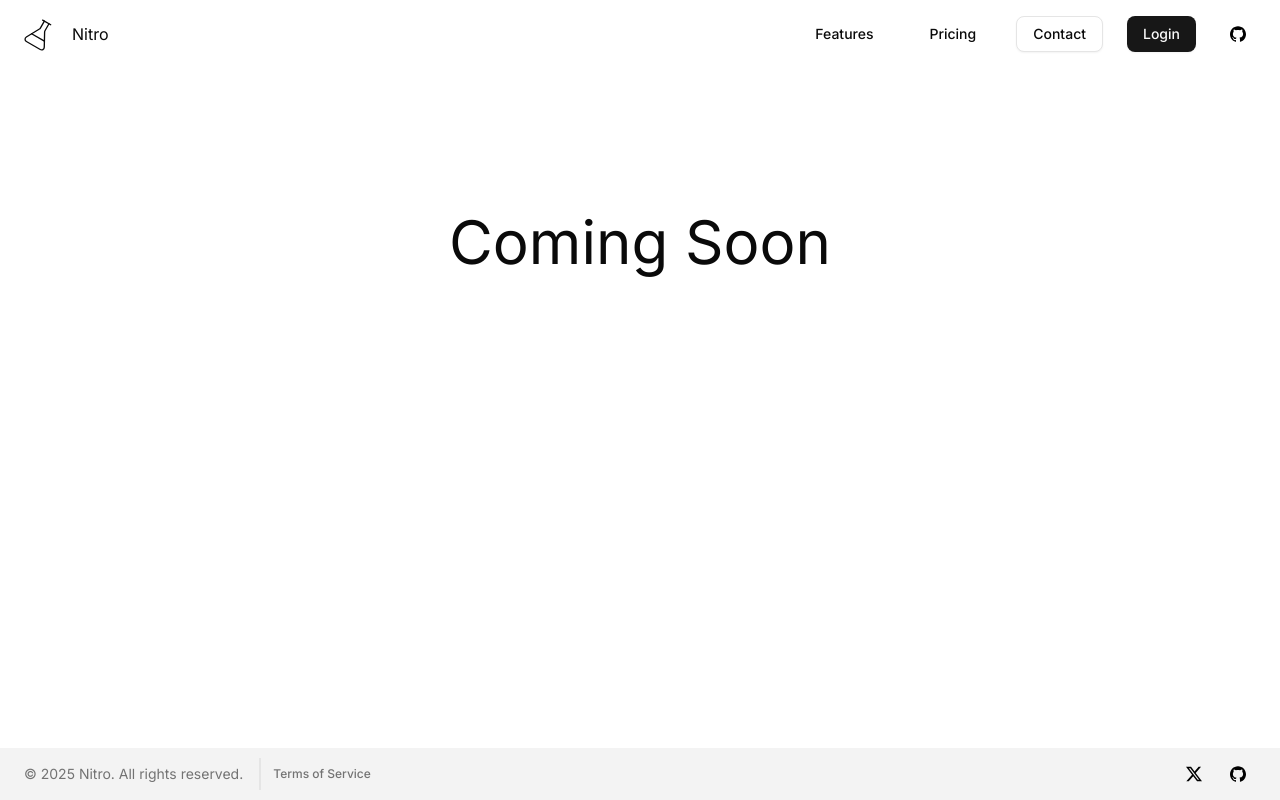
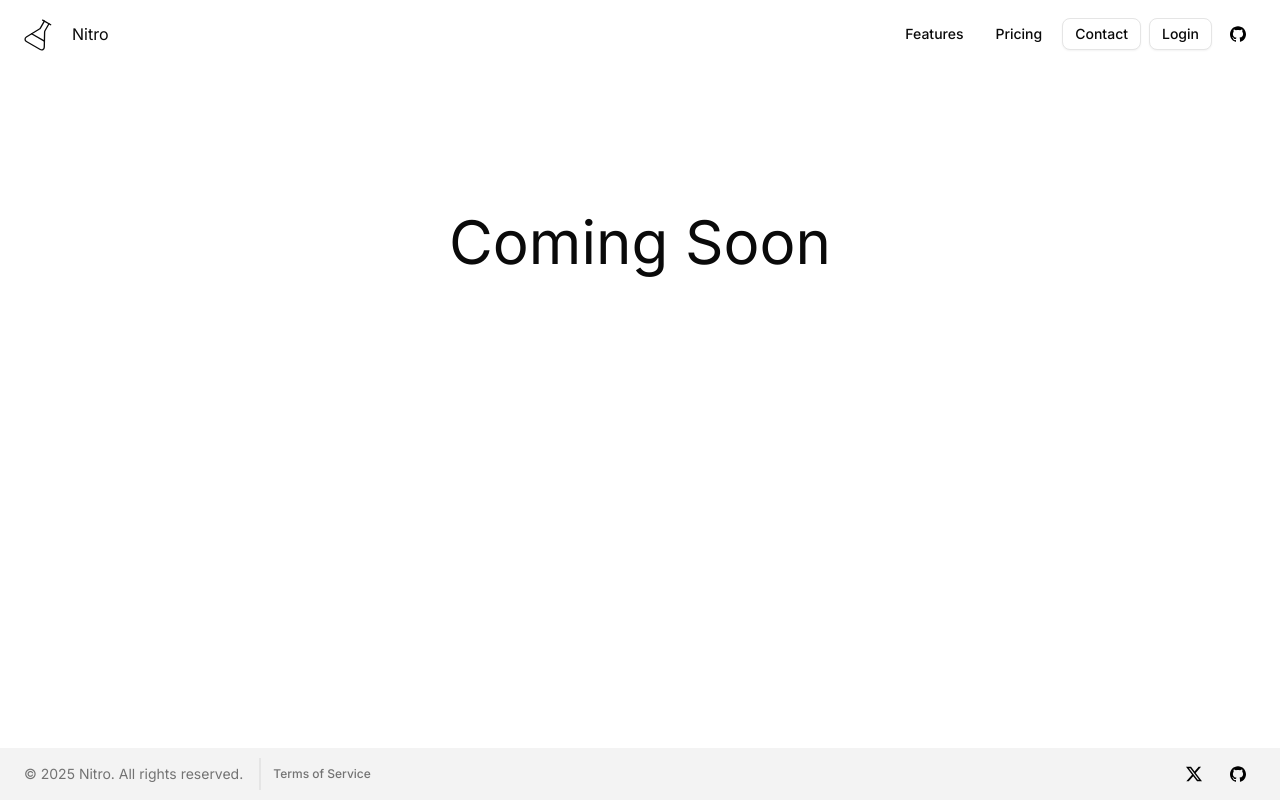
Before and after one commit to eddedd88/nextjs-template, a Next.js app: page /coming-soon in a window 1280 px wide. Built offline with nearby package versions, Linux system fonts and the light colour scheme.

Commit message:
fix: update NavBar component for improved layout and consistency in Login link styling

```diff
--- a/src/app/(website)/_components/navbar.tsx
+++ b/src/app/(website)/_components/navbar.tsx
@@ -21,17 +21,18 @@ export function NavBar() {
       </Link>
 
       {/* Links in bigger screens */}
-      <div className='hidden gap-4 sm:flex sm:gap-6'>
+      <div className='hidden gap-2 sm:flex sm:items-center'>
         <NavLinkItem href='/coming-soon' label='Features' />
         <NavLinkItem href='/pricing' label='Pricing' />
         <NavLinkItem href='/coming-soon' label='Contact' variant='outline' />
-        <NavLinkItem href='/login' label='Login' variant='default' />
+        <NavLinkItem href='/login' label='Login' variant='outline' />
         <GithubButton />
       </div>
 
       {/* Links in smaller screens */}
       <div className='flex items-center gap-4 sm:hidden'>
         <GithubButton />
+        <NavLinkItem href='/login' label='Login' variant='outline' />
         <Drawer>
           <DrawerTrigger className='flex items-center'>
             <MenuIcon />
@@ -73,7 +74,7 @@ interface NavLinkItemProps extends VariantProps<typeof buttonVariants> {
 
 function NavLinkItem({ href, label, variant = 'ghost' }: NavLinkItemProps) {
   return (
-    <Button variant={variant} asChild>
+    <Button variant={variant} size='sm' asChild>
       <Link href={href}>{label}</Link>
     </Button>
   )
```
